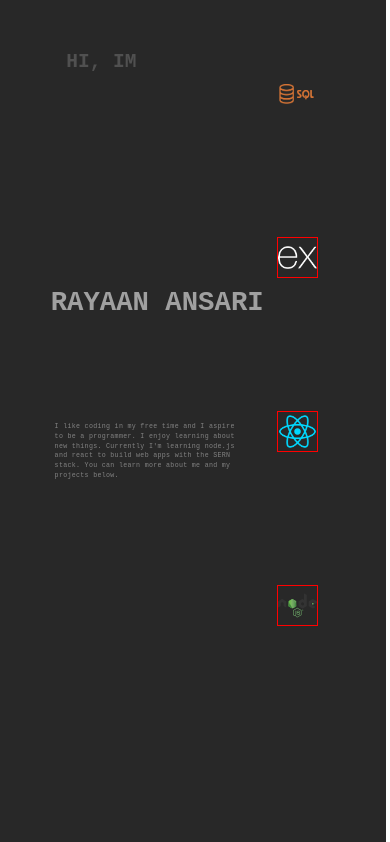
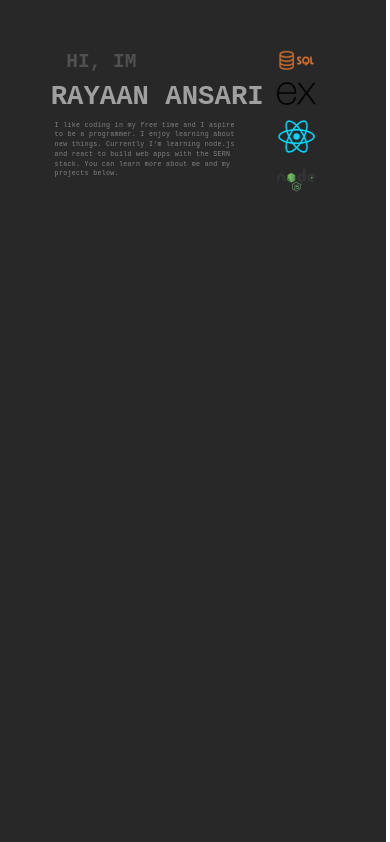
Before and after one commit to miinecrafter/MetaCSP, a React (Create React App) app in the folder portfolio/: page / in a window 390 px wide. Shown: the top 842 px of the page. Built offline with nearby package versions, Linux system fonts and the light colour scheme; grey boxes are pictures that could not be loaded; the HTML template or start-up script is replaced by a standard one.

Commit message:
made tech-stack responsive and fixed margins

```diff
--- a/portfolio/src/App.css
+++ b/portfolio/src/App.css
@@ -6,6 +6,7 @@
   height: 300vh;
   width: 99vw;
   background-color: rgb(40, 40, 40);
+  padding-top: 13vw;
 }
 
 .lim-cont{
--- a/portfolio/src/App.js
+++ b/portfolio/src/App.js
@@ -71,6 +71,14 @@ function App() {
     <div className="page">
 
       <div className="App">
+        <div className="tech-stack">
+          <Fade duration={3000}>
+            <img src={sqlLogo} style={{width: '10vw', height: '5vw'}} />
+            <img src={expressImg} className="logo-cont" />
+            <img src={reactImg} className="logo-cont" />
+            <img src={nodeLogo} className="logo-cont" />
+          </Fade>
+        </div>
         <Intro scroll={scroll} />
       </div>
 
--- a/portfolio/src/intro/Intro.css
+++ b/portfolio/src/intro/Intro.css
@@ -1,23 +1,24 @@
   *{padding: 0; margin: 0; border: 0; z-index: 1;}
 
   .intro-top{
-    position: absolute;
+    width: 71vw;
     margin-left: 17vw;
-    margin-top: 13vw;
     font-size: 5vw;
     font-family: monospace;
     color: rgb(80, 80, 80);
   }
   .intro-name{
-    position: absolute;
+    width: 71vw;
     margin-left: 13vw;
-    margin-top: 34vh;
+    margin-top: 1vh;
     font-size: 7vw;
     font-family: monospace;
     color: rgb(160, 160, 160);
   }
+  .introduce{
+    width: 70vw;
+  }
   .logo-cont{
-    border: 1px solid red;
     width: 10vw;
     height: 10vw;
   }
@@ -27,20 +28,16 @@
     height: 30vh;
     position: fixed;
     margin-left: 14vw;
-    margin-top: 50vh;
+    margin-top: 1vh;
     font-family: monospace;
     color: rgb(130, 130, 130);
     font-size: 1.7vw;
     line-height: 2.5vw;
   }
   .tech-stack{
-    display: grid;
-    grid-template-rows: auto;
-    grid-template-columns: auto, auto, auto, auto;
 
     position: absolute;
     margin-left: 71vw;
-    margin-top: 10vh;
     width: 15vw;
     height: 80vh;
   }
--- a/portfolio/src/intro/Intro.js
+++ b/portfolio/src/intro/Intro.js
@@ -60,8 +60,20 @@ export default function Intro({scroll}) {
     //   }
     // }, []);
     return (
-      <>
-        <div style={{position: `absolute`, height: '10vh'}}>
+      <div className="total-cont-2">
+        <div className="introduce">
+          <h1 className="intro-top">HI, IM</h1>
+          <h1 className="intro-name">RAYAAN ANSARI</h1>
+        </div>
+        {/* <div className="tech-stack">
+          <Fade duration={3000}>
+            <img src={sqlLogo} style={{width: '10vw', height: '5vw'}} />
+            <img src={expressLogo} className="logo-cont" />
+            <img src={reactLogo} className="logo-cont" />
+            <img src={njsLogo} className="logo-cont" />
+          </Fade>
+        </div> */}
+        <div style={{position: `absolute`, height: '10vh', width: '71vw'}}>
           <img src={fGrade} className="fGrade moving-image" style={{
               transform: `translateY(-${scroll * 3}}px)`,
               position: `relative`
@@ -79,23 +91,12 @@ export default function Intro({scroll}) {
             position: `relative`
           }} />
         </div>
-
-        <h1 className="intro-top">HI, IM</h1>
-        <h1 className="intro-name">RAYAAN ANSARI</h1>
-        <Fade duration={3000}>
-          <div className="tech-stack">
-            <img src={sqlLogo} style={{width: '10vw', height: '5vw'}} />
-            <img src={expressLogo} className="logo-cont" />
-            <img src={reactLogo} className="logo-cont" />
-            <img src={njsLogo} className="logo-cont" />
-          </div>
-        </Fade>
         <p className="personal-desc" style={{
           clipPath: `inset(0 0 ${Math.max(scroll - ((clipHeight / 100) * docHeight), 0)}px 0)`,
           transform: 'clip-path 0.2 ease-out',
         }}>
           {descriptionText}
         </p>
-    </>
+    </div>
     );
 }
```
